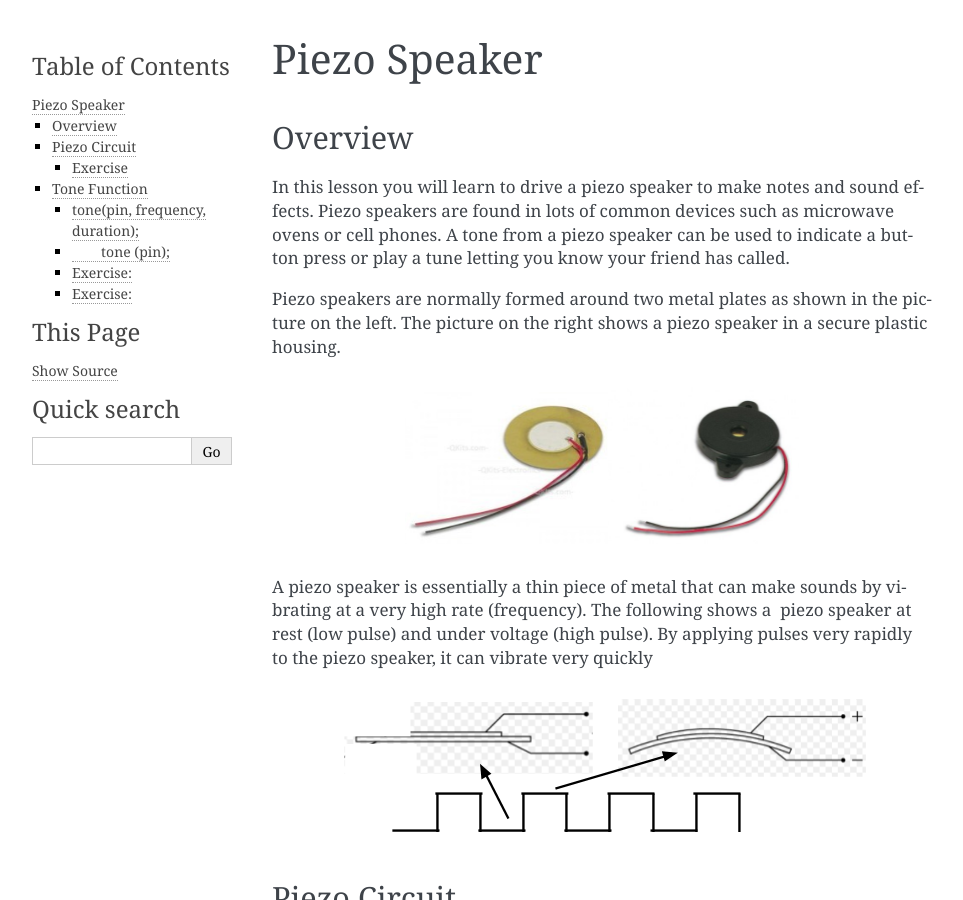
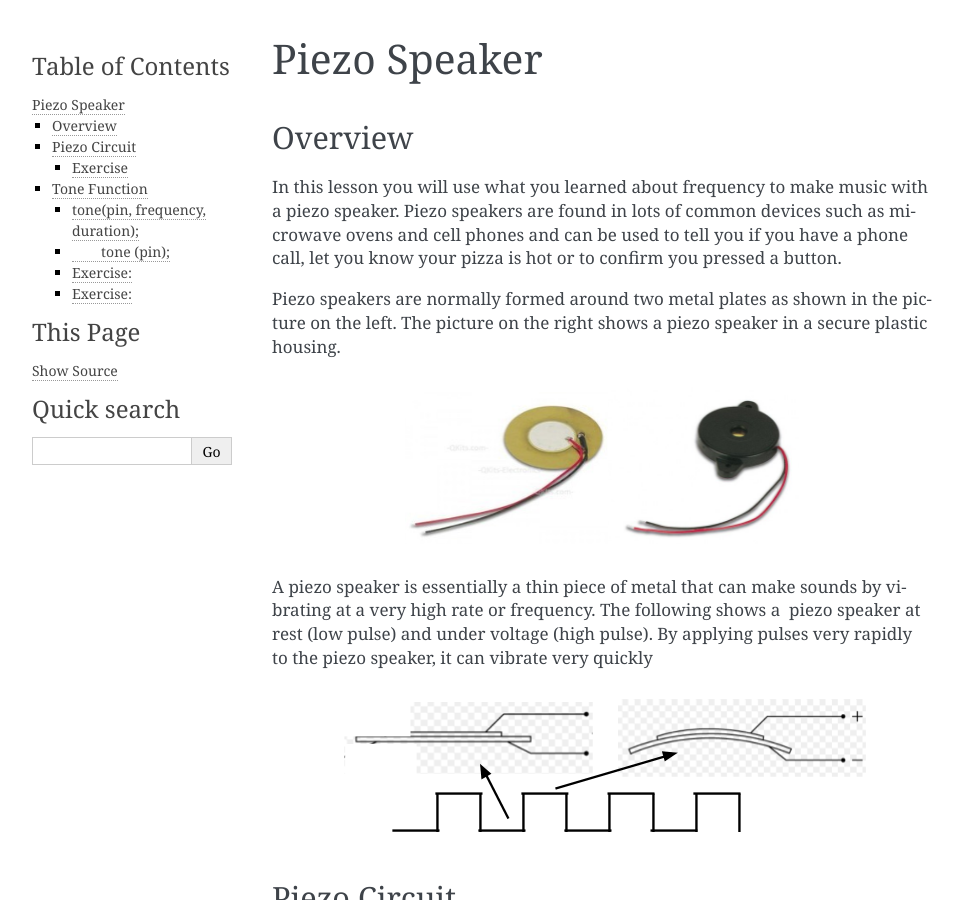
Before and after one commit to maxtkc/mvths-wiki, a Sphinx documentation site: the page built from docs/026-piezo-speaker.rst, in a window 1280 px wide and 900 px high. Shown: the whole window, without its empty margins (148-1111 px from the left). Built offline with Sphinx 7.4.7, drawn with Linux system fonts in a browser that asks for light colours.

Commit message:
Update 026-piezo-speaker.rst

```diff
--- a/docs/026-piezo-speaker.rst
+++ b/docs/026-piezo-speaker.rst
@@ -4,11 +4,9 @@
 Overview
 --------
 
-In this lesson you will learn to drive a piezo speaker to make notes and
-sound effects. Piezo speakers are found in lots of common devices such
-as microwave ovens or cell phones. A tone from a piezo speaker can be
-used to indicate a button press or play a tune letting you know your
-friend has called.
+In this lesson you will use what you learned about frequency to make music with a piezo speaker. Piezo speakers are found in lots of common devices such
+as microwave ovens and cell phones and can be used to tell you if you have a phone call, let you know your pizza is hot or to confirm you pressed a button.
+
 
 Piezo speakers are normally formed around two metal plates as shown in
 the picture on the left. The picture on the right shows a piezo speaker
```
Also changed, not shown: other parts of docs/026-piezo-speaker.rst (+3 -1 lines).
